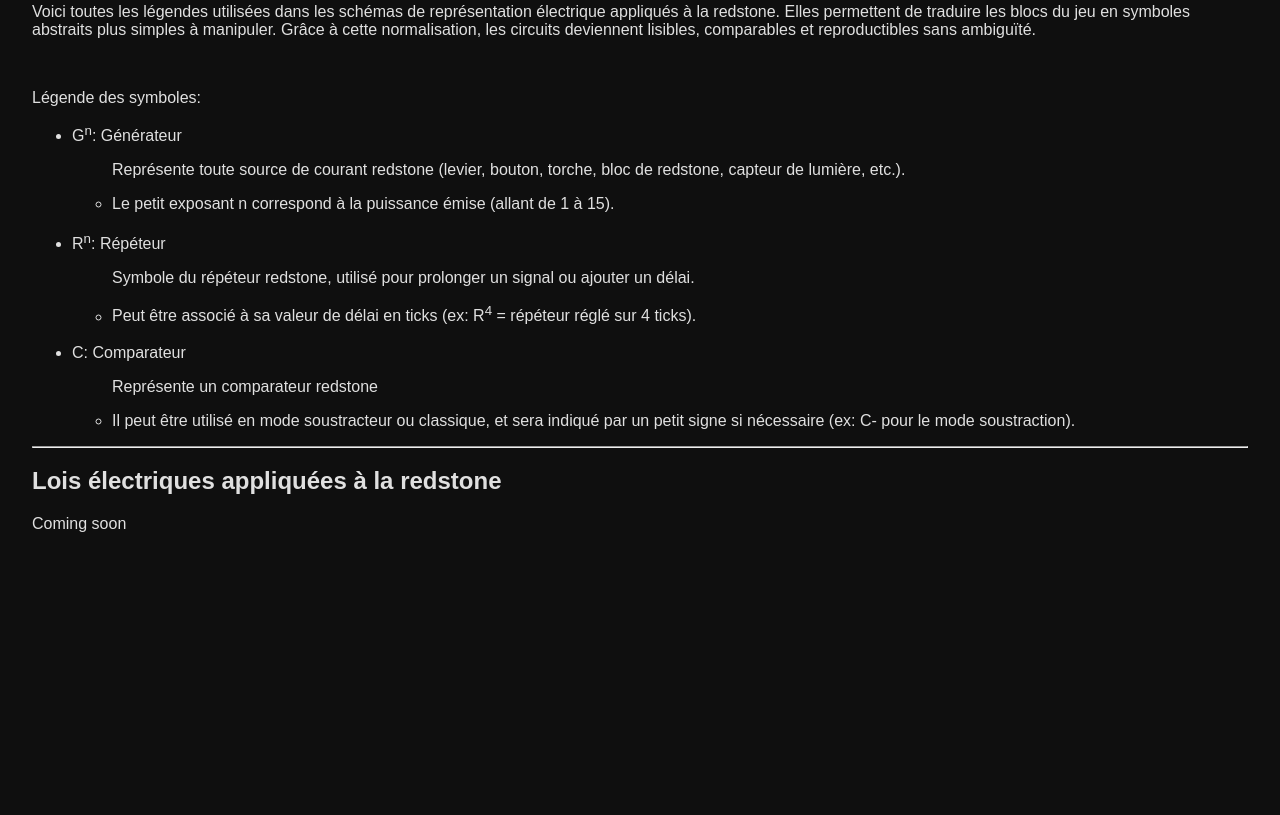
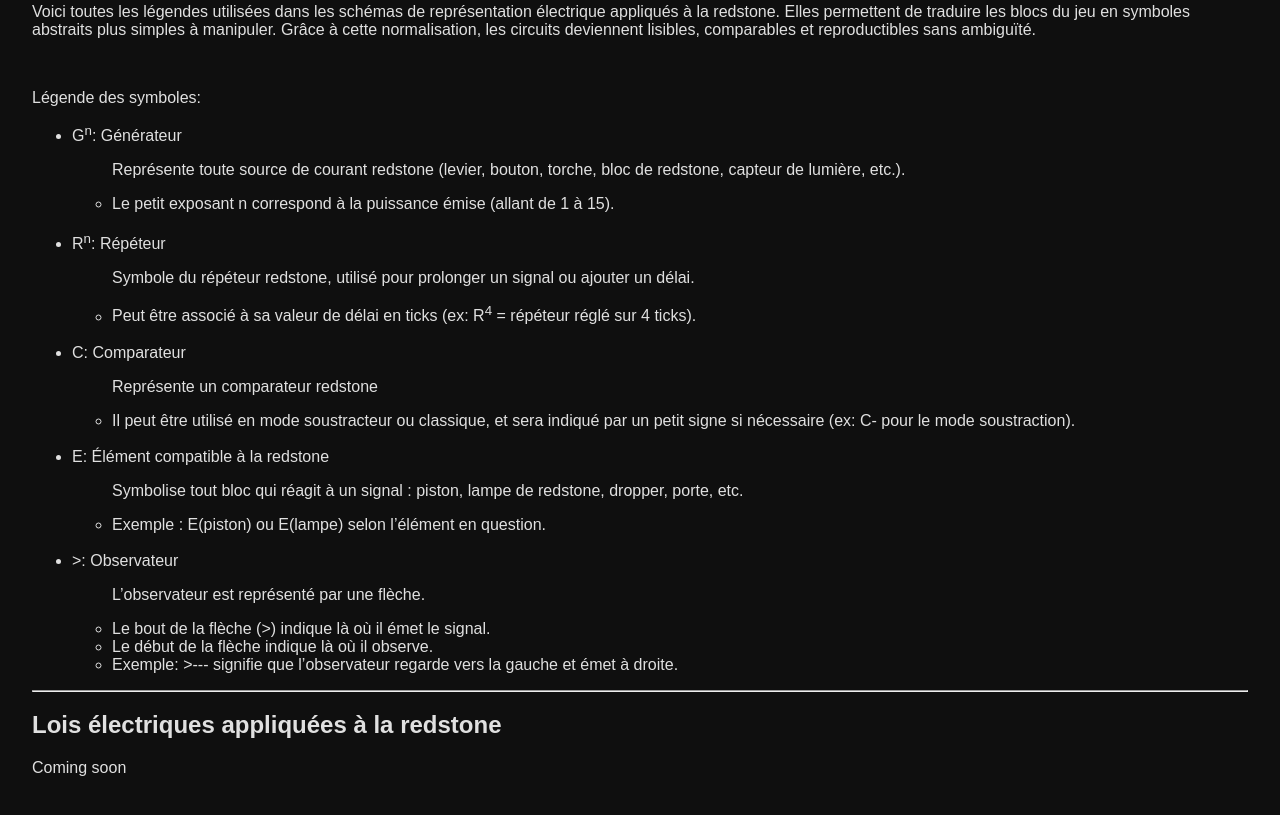
Before and after one commit to Hunterdivin30/Minecraft-Physique-Theorique, a plain HTML site: page Scientifique/representationelectriqueredstone.html in a window 1280 px wide. Shown: the part 516-1331 px from the top of the page. Before the commit the page ends 1097 px from the top, so only its background shows below. Drawn offline with Linux system fonts and the light colour scheme; files that its build step writes are made by us from their sources.

Commit message:
Update representationelectriqueredstone.html
Ajout de la rédaction de la sous partie 2.

```diff
--- a/Scientifique/representationelectriqueredstone.html
+++ b/Scientifique/representationelectriqueredstone.html
@@ -46,8 +46,20 @@
 <p>Représente un comparateur redstone</p>
 <li>Il peut être utilisé en mode soustracteur ou classique, et sera indiqué par un petit signe si nécessaire (ex: C- pour le mode soustraction).</li>
 </ul>
-
-
+<br>
+<li>E: Élément compatible à la redstone</li>
+<ul>
+<p>Symbolise tout bloc qui réagit à un signal : piston, lampe de redstone, dropper, porte, etc.</p>
+<li>Exemple : E(piston) ou E(lampe) selon l’élément en question.</li>
+</ul>
+<br>
+<li>>: Observateur</li>
+<ul>
+<p>L’observateur est représenté par une flèche.</p>
+<li>Le bout de la flèche (>) indique là où il émet le signal.</li>
+<li>Le début de la flèche indique là où il observe.</li>
+<li>Exemple: >--- signifie que l’observateur regarde vers la gauche et émet à droite.</li>
+</ul>
 </ul>
 <hr>
 <h2>Lois électriques appliquées à la redstone</h2>
```
